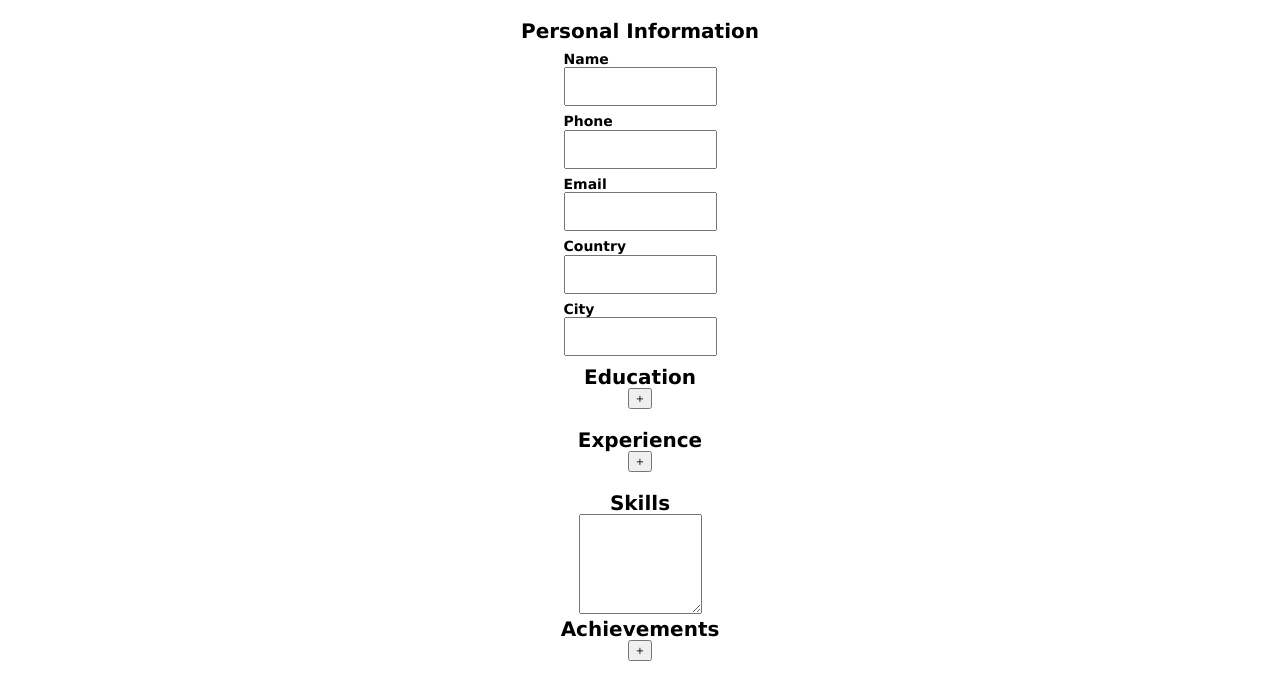
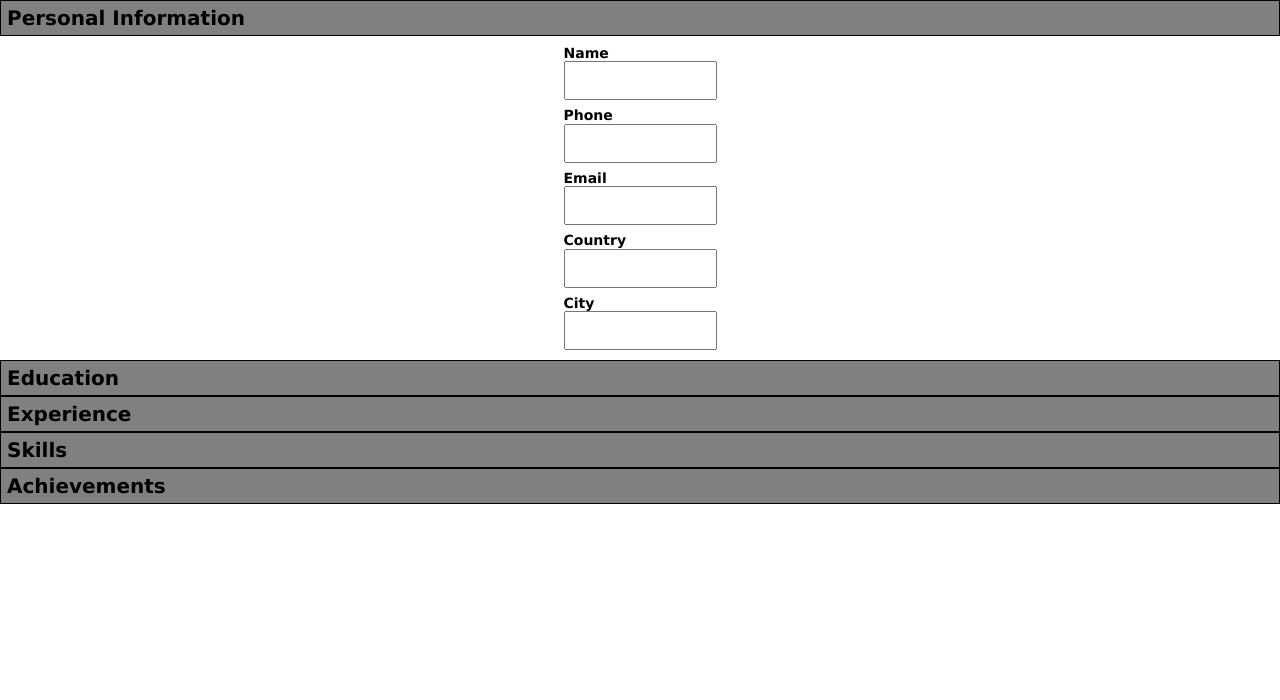
Before and after one commit to Viveyd/cv-maker, a React (Vite) app: page / in a window 1280 px wide. Shown: the top 700 px of the page. Built offline with nearby package versions, Linux system fonts and the light colour scheme.

Commit message:
Turn section headings into drop down toggle

```diff
--- a/src/Achievements.jsx
+++ b/src/Achievements.jsx
@@ -1,6 +1,6 @@
 import InputText from "./InputText";
 
-export default function Achievements({ data = [], updater }) {
+export default function Achievements({ data = [], updater, active, toggler }) {
   function addData(e) {
     e.preventDefault();
     const newData = {
@@ -17,9 +17,15 @@ export default function Achievements({ data = [], updater }) {
     updater(newData);
   }
 
+  function setActive(e) {
+    e.preventDefault();
+    toggler("achievements");
+  }
+
+  function Content() {
+    if (!active) return;
     return (
-    <section className="achievements">
-      <h1> Achievements </h1>
+      <>
         <button onClick={addData}> + </button>
         <ul>
           {data.map((item) => {
@@ -41,6 +47,16 @@ export default function Achievements({ data = [], updater }) {
             );
           })}
         </ul>
+      </>
+    );
+  }
+
+  return (
+    <section className="achievements">
+      <a href="" onClick={setActive}>
+        <h1> Achievements </h1>
+      </a>
+      <Content />
     </section>
   );
 }
--- a/src/Education.jsx
+++ b/src/Education.jsx
@@ -1,6 +1,6 @@
 import InputText from "./InputText";
 
-export default function Education({ data, updater }) {
+export default function Education({ data, updater, active, toggler }) {
   function addData(e) {
     e.preventDefault();
     const newData = {
@@ -21,9 +21,15 @@ export default function Education({ data, updater }) {
     updater(newData);
   }
 
+  function setActive(e) {
+    e.preventDefault();
+    toggler("education");
+  }
+
+  function Content() {
+    if (!active) return;
     return (
-    <section className="education">
-      <h1> Education </h1>
+      <>
         <button onClick={addData}> + </button>
         <ul>
           {data.map((item) => {
@@ -45,6 +51,16 @@ export default function Education({ data, updater }) {
             );
           })}
         </ul>
+      </>
+    );
+  }
+
+  return (
+    <section className="education">
+      <a href="" onClick={setActive}>
+        <h1> Education </h1>
+      </a>
+      <Content />
     </section>
   );
 }
--- a/src/Experience.jsx
+++ b/src/Experience.jsx
@@ -1,6 +1,6 @@
 import InputText from "./InputText";
 
-export default function Experience({ data, updater }) {
+export default function Experience({ data, updater, active, toggler }) {
   function addData(e) {
     e.preventDefault();
     const newData = {
@@ -22,9 +22,15 @@ export default function Experience({ data, updater }) {
     updater(newData);
   }
 
+  function setActive(e) {
+    e.preventDefault();
+    toggler("experience");
+  }
+
+  function Content() {
+    if (!active) return;
     return (
-    <section className="experience">
-      <h1> Experience </h1>
+      <>
         <button onClick={addData}> + </button>
         <ul>
           {data.map((item) => {
@@ -50,6 +56,16 @@ export default function Experience({ data, updater }) {
             );
           })}
         </ul>
+      </>
+    );
+  }
+
+  return (
+    <section className="experience">
+      <a href="" onClick={setActive}>
+        <h1> Experience </h1>
+      </a>
+      <Content />
     </section>
   );
 }
--- a/src/Form.jsx
+++ b/src/Form.jsx
@@ -16,14 +16,45 @@ export default function Form() {
   const [experience, setExp] = useState([]);
   const [skills, setSkills] = useState([]);
   const [achievements, setAchievements] = useState([]);
+  const [activeSection, setActiveSection] = useState("personal");
+
+  function changeActiveSection(section) {
+    if (activeSection === section) setActiveSection(null);
+    else setActiveSection(section);
+  }
 
   return (
     <form>
-      <Personal data={personal} updater={setPersonal} />
-      <Education data={education} updater={setEdu} />
-      <Experience data={experience} updater={setExp} />
-      <Skills data={skills} updater={setSkills} />
-      <Achievements data={achievements} updater={setAchievements} />
+      <Personal
+        data={personal}
+        updater={setPersonal}
+        toggler={changeActiveSection}
+        active={activeSection === "personal"}
+      />
+      <Education
+        data={education}
+        updater={setEdu}
+        toggler={changeActiveSection}
+        active={activeSection === "education"}
+      />
+      <Experience
+        data={experience}
+        updater={setExp}
+        toggler={changeActiveSection}
+        active={activeSection === "experience"}
+      />
+      <Skills
+        data={skills}
+        updater={setSkills}
+        toggler={changeActiveSection}
+        active={activeSection === "skills"}
+      />
+      <Achievements
+        data={achievements}
+        updater={setAchievements}
+        toggler={changeActiveSection}
+        active={activeSection === "achievements"}
+      />
     </form>
   );
 }
--- a/src/Personal.jsx
+++ b/src/Personal.jsx
@@ -1,12 +1,18 @@
 import InputText from "./InputText";
 
-export default function Personal({ data = {}, updater }) {
+export default function Personal({ data = {}, active, updater, toggler }) {
   function updateData(e, name) {
     updater({ ...data, [name]: e.target.value });
   }
-  return (
-    <section className="personal">
-      <h1> Personal Information </h1>
+
+  function setActive(e) {
+    e.preventDefault();
+    toggler("personal");
+  }
+
+  function Content() {
+    if (!active) return;
+    return (
       <ul>
         {Object.keys(data).map((item, index) => {
           return (
@@ -21,6 +27,15 @@ export default function Personal({ data = {}, updater }) {
           );
         })}
       </ul>
+    );
+  }
+
+  return (
+    <section className="personal">
+      <a href="" onClick={setActive}>
+        <h1> Personal Information </h1>
+      </a>
+      <Content />
     </section>
   );
 }
--- a/src/Skills.jsx
+++ b/src/Skills.jsx
@@ -1,11 +1,26 @@
-export default function Skills({ data, updater }) {
+export default function Skills({ data, updater, active, toggler }) {
   function updateData(e) {
     updater(e.target.value.split(","));
   }
+  function setActive(e) {
+    e.preventDefault();
+    toggler("skills");
+  }
+
+  function Content() {
+    if (!active) return;
+    return (
+      <>
+        <textarea onChange={updateData} value={data.join(",")}></textarea>
+      </>
+    );
+  }
   return (
     <section className="skills">
-      <h1> Skills</h1>
-      <textarea onChange={updateData} value={data.join(",")}></textarea>
+      <a href="" onClick={setActive}>
+        <h1> Skills</h1>
+      </a>
+      <Content />
     </section>
   );
 }
--- a/src/index.css
+++ b/src/index.css
@@ -1,10 +1,23 @@
 :root {
   font-size: 62.5%;
+}
+
+#root {
+  padding: 0;
 }
 
 form {
   font-family: "Lucida Sans", "Lucida Sans Regular", "Lucida Grande",
     "Lucida Sans Unicode", Geneva, Verdana, sans-serif;
+}
+
+form section a {
+  display: flex;
+  text-decoration: none;
+  background-color: grey;
+  border: 1px solid black;
+  padding: 0.6rem;
+  width: 100%;
 }
 
 form section h1 {
```
Lines whose indentation alone changed are shown as unchanged.
